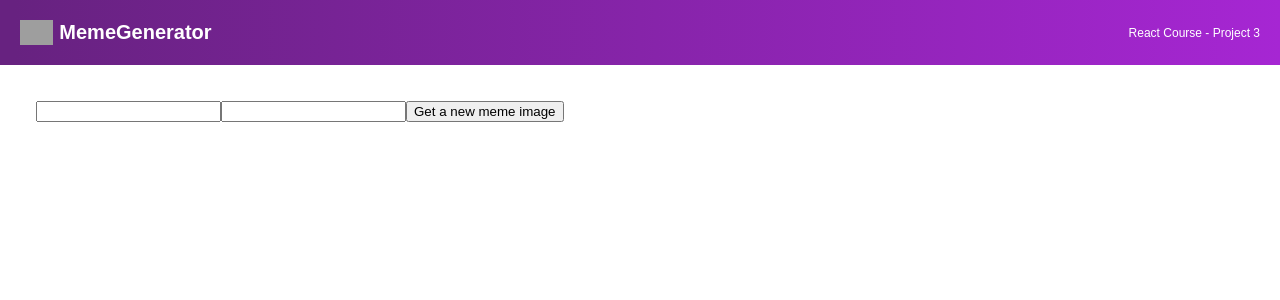
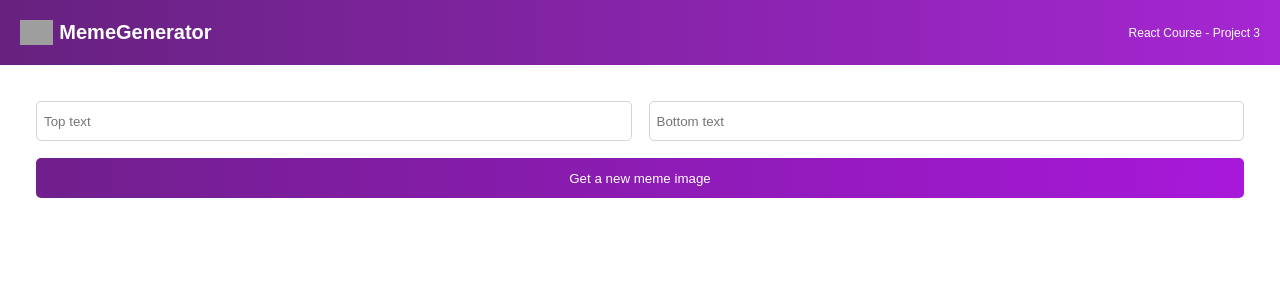
Before and after one commit to stephentwig/react-meme-generator, a React (Create React App) app: page / in a window 1280 px wide. Shown: the top 300 px of the page. Built offline with nearby package versions, Linux system fonts and the light colour scheme; grey boxes are pictures that could not be loaded.

Commit message:
update Meme.js

```diff
--- a/src/components/Meme.js
+++ b/src/components/Meme.js
@@ -3,11 +3,11 @@ import React from "react";
 export default function Meme() {
   return (
     <main className="">
-      <form>
-        <input />
-        <input />
-        <button>Get a new meme image</button>
-      </form>
+      <div className="form">
+        <input type="text" placeholder="Top text" className="form--input" />
+        <input type="text" placeholder="Bottom text" className="form--input" />
+        <button className="form--button">Get a new meme image</button>
+      </div>
     </main>
   );
 }
```
